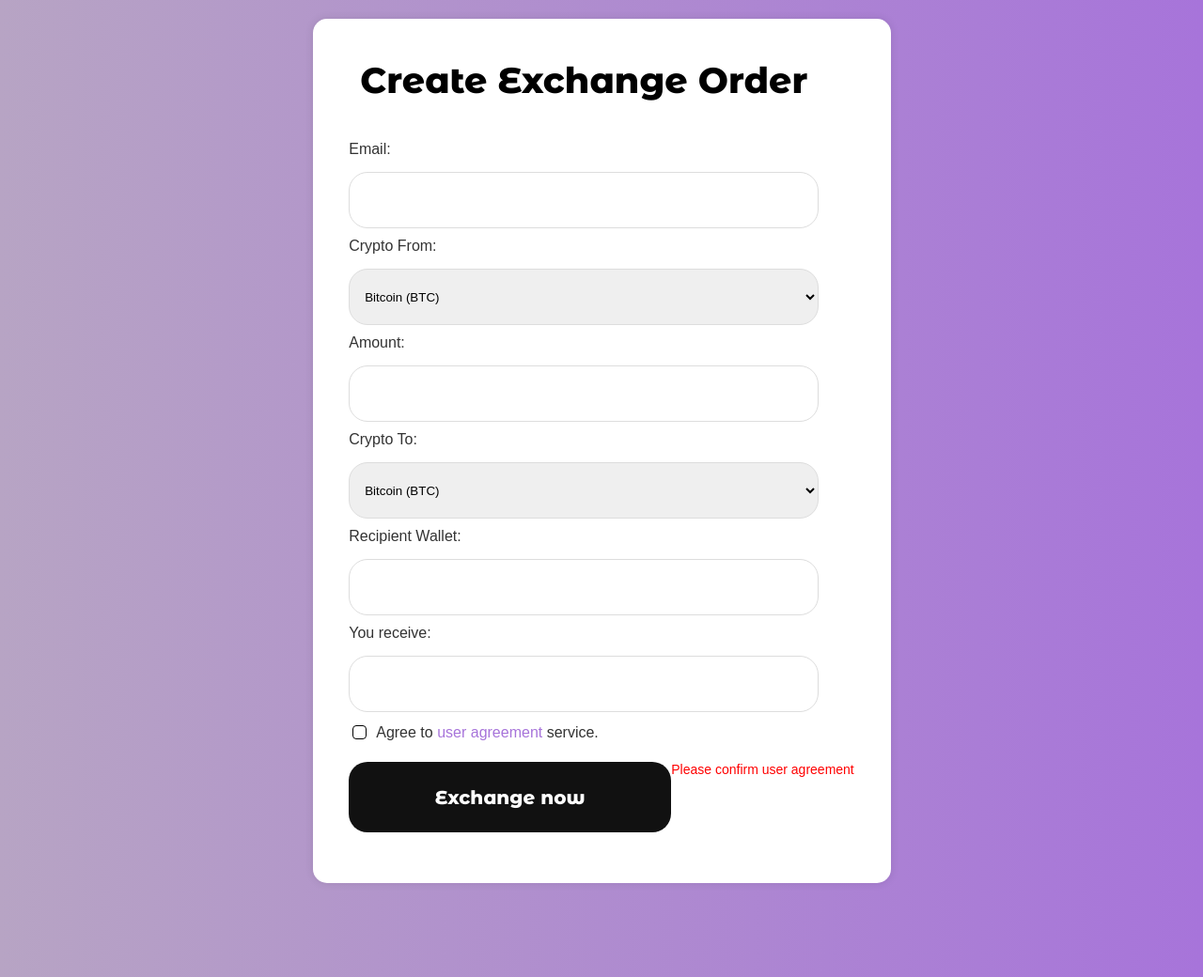
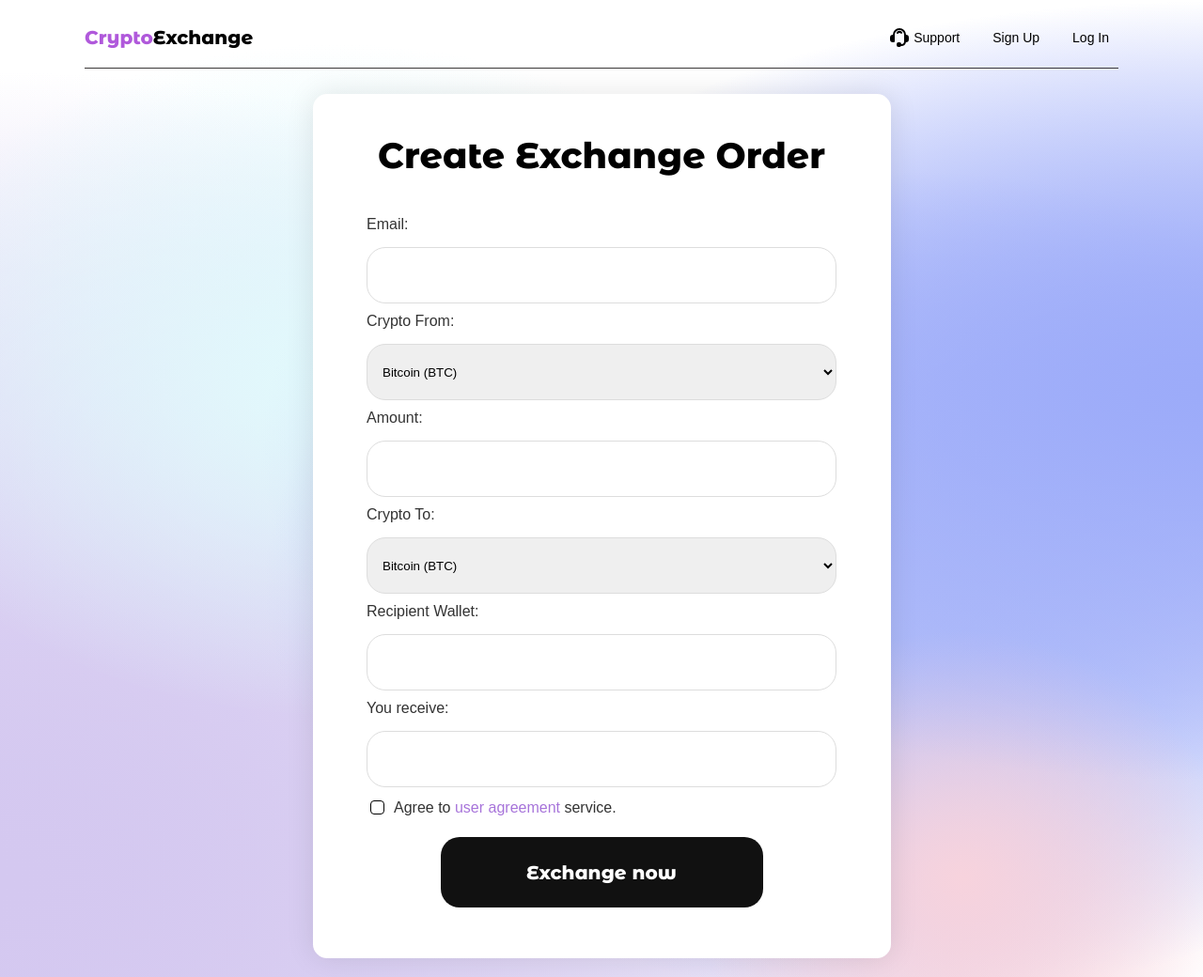
Before and after one commit to Andrzej-7/Diploma-UMCS-1-part-Djnago, a Django app: page / in a window 1280 px wide. Shown: the whole page at 94% size. Run offline with Django 4.2, Linux system fonts and the light colour scheme.

Commit message:
added header to home/exchange page

```diff
--- a/exchange/templates/exchange/create_exchange_order.html
+++ b/exchange/templates/exchange/create_exchange_order.html
@@ -9,6 +9,25 @@
 {% block content %}
 
 <body>
+
+    <header class="site-header">
+        <div class="Wrap">
+            <p class="site-title"><span class="site-color">Crypto</span>Exchange</p>
+                <div class="wrap-buttons">
+                    <!--  logo for support button  -->
+                    <button id="support-button" onclick="location.href='/support'">
+                        <svg class="support-icon" aria-hidden="true" xmlns="http://www.w3.org/2000/svg" fill="currentColor" viewBox="0 0 20 20">
+                            <path d="M7.824 5.937a1 1 0 0 0 .726-.312 2.042 2.042 0 0 1 2.835-.065 1 1 0 0 0 1.388-1.441 3.994 3.994 0 0 0-5.674.13 1 1 0 0 0 .725 1.688Z"/>
+                            <path d="M17 7A7 7 0 1 0 3 7a3 3 0 0 0-3 3v2a3 3 0 0 0 3 3h1a1 1 0 0 0 1-1V7a5 5 0 1 1 10 0v7.083A2.92 2.92 0 0 1 12.083 17H12a2 2 0 0 0-2-2H9a2 2 0 0 0-2 2v1a2 2 0 0 0 2 2h1a1.993 1.993 0 0 0 1.722-1h.361a4.92 4.92 0 0 0 4.824-4H17a3 3 0 0 0 3-3v-2a3 3 0 0 0-3-3Z"/>
+                        </svg>
+                        Support
+                    </button>
+                    <!--  buttons  -->
+                    <button id="signup-button" onclick="location.href='/register'">Sign Up</button>
+                    <button id="login-button" onclick="location.href='/login'">Log In</button>
+                </div>
+        </div>
+    </header>
 
 
 <div class="form-container">
@@ -68,7 +87,7 @@
 
         <div class="form-field button-container">
             <button type="submit" id="submitBtn">Exchange now</button>
-            <p id="agreementWarning" class="agreement-warning hidden">Please confirm user agreement</p>
+
         </div>
 
         <p id="agreementError" style="color: red; display: none;">Please confirm user agreement</p>
--- a/static/css/styles.css
+++ b/static/css/styles.css
@@ -3,8 +3,69 @@ body, html {
     padding: 0;
     height: 100%;
     overflow: auto;
-    background-image: linear-gradient(to right, rgb(183, 164, 196), #a774da);
+    background: radial-gradient(at 100% 40%,#9cabf9 0,transparent 47%),radial-gradient(at 80% 90%,#f7d3dd 0,transparent 20%),radial-gradient(at 75% 60%,#b1bdf9 0,transparent 50%),radial-gradient(at 50% 46%,#cddbf9 0,transparent 40%),radial-gradient(at 28% 39%,#e2fafc 0,transparent 40%),radial-gradient(at 0 90%,#d4c8f0 0,transparent 65%);
     font-family: Arial, sans-serif;
+}
+
+.site-header {
+    display: flex;
+    justify-content: center;
+    align-items: center;
+    height: 80px;
+    background: transparent;
+}
+
+.Wrap {
+    width: 1100px;
+    display: flex;
+    justify-content: space-between;
+    align-items: center;
+    border-bottom: 1px solid rgb(59, 56, 56);
+}
+
+.site-title {
+    font-weight: bold;
+    font-family: 'Montserrat Alternates', sans-serif;
+    font-size: 20px;
+}
+
+.site-color {
+    color: rgb(176, 89, 219);
+}
+
+
+.site-title {
+    color: black;
+}
+
+.wrap-buttons {
+    display: flex;
+    align-items: center;
+}
+
+#signup-button, #login-button, #support-button {
+    background-color: transparent;
+    color: #000000;
+    border: none;
+    padding: 5px 10px;
+    font-size: 14px;
+    cursor: pointer;
+    display: flex;
+    align-items: center;
+    margin-left: 15px;
+}
+
+#signup-button:hover, #login-button:hover, #support-button:hover {
+    color: #a774da;
+    background-color: transparent;
+}
+
+
+.support-icon {
+    width: 20px;
+    height: 20px;
+    margin-right: 5px;
+    fill: rgb(0, 0, 0)505;
 }
 
 
@@ -16,7 +77,7 @@ body, html {
     padding: 20px;
     background-color: #fff;
     border-radius: 15px;
-    box-shadow: 0 0 10px rgba(0, 0, 0, 0.1);
+    box-shadow: 0 0 30px rgba(8, 8, 8, 0.1);
     display: flex;
     flex-direction: column;
     align-items: center;
@@ -67,7 +128,7 @@ input[type="text"], input[type="email"], select, textarea, #id_amount {
 
 .agreement label {
     position: relative;
-    top: 3px; /* вниз на 3px текс */
+    top: 3px;
 }
 
 .agreement input[type="checkbox"]:checked {
@@ -117,7 +178,7 @@ input[type="text"], input[type="email"], select, textarea, #id_amount {
     width: 100%;
 }
 
-button {
+#submitBtn {
     width: 343px;
     height: 75px;
     padding: 10px;
@@ -134,6 +195,6 @@ button {
     margin-right: auto;
 }
 
-button:hover {
+#submitBtn:hover {
     background-color: #333;
 }
```
Also changed, not shown: db.sqlite3.
